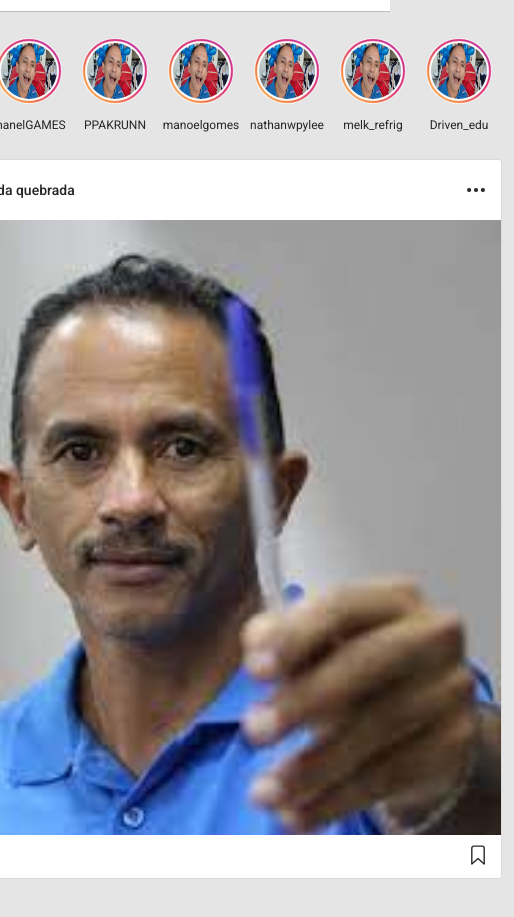
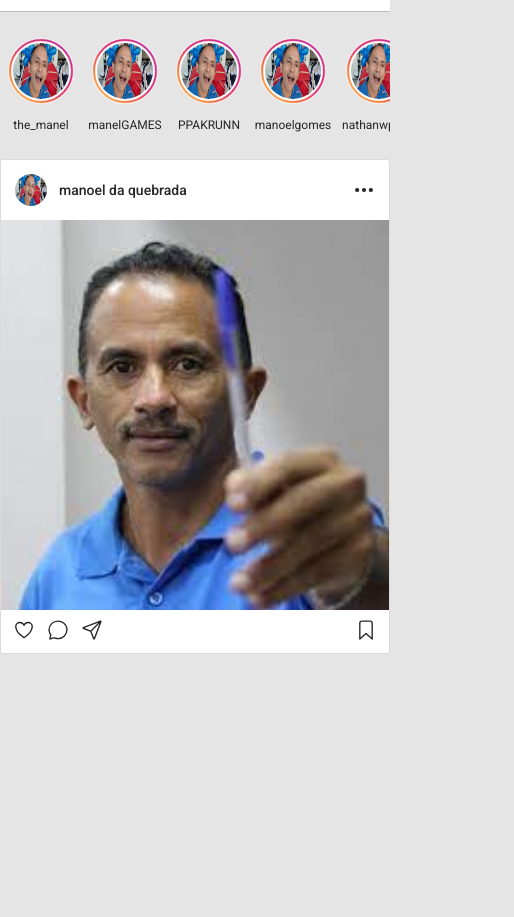
Before and after one commit to PPAKruNN/projeto2-instagram, a plain HTML site: page index.html in a window 390 px wide. Shown: the part 43-960 px from the top of the page, 514 px wide, since content can reach past the window. Drawn offline with nearby package versions, Linux system fonts and the light colour scheme.

Commit message:
mobile layout overflow on x axis fixed, stories right button added.

```diff
--- a/css/main.css
+++ b/css/main.css
@@ -87,6 +87,8 @@ ion-icon {
     box-sizing: border-box;
     overflow: hidden;
 
+    position:relative;
+
     width: 100%;
     height: 118px;
 
@@ -131,6 +133,12 @@ ion-icon {
     line-height: 14px;
 
     text-align: center;
+}
+
+.left-button {
+    position: absolute;
+    right: 5px;
+    top: 45px;
 }
 
 /* SIDEBAR */
@@ -311,13 +319,19 @@ ion-icon {
     }
 }
 
+/* ainda falta terminar esse mobile aqui*/
 @media(max-width: 614px) {
     .content {
+        width: 100%;
         margin: 0px;
     }
 
+    .feed {
+        width: 100%;
+    }
+
     .stories-box {
-        margin: 15px 12px;
+        margin: 15px 0px;
         background-color: transparent;
         border: none;
         width: 100%;
--- a/index.html
+++ b/index.html
@@ -39,6 +39,7 @@
         <div class="content">
             <div class="feed">
                 <div class="stories-box">
+                    <ion-icon name="chevron-forward-circle" class="left-button"></ion-icon>
                     <div class="storie">
                         <div class="profilePicture">
                             <img src="src/manoel.jpg"/>
@@ -80,6 +81,12 @@
                             <img src="src/manoel.jpg"/>
                         </div>
                         <p>Driven_edu</p>
+                    </div>
+                    <div class="storie">
+                        <div class="profilePicture">
+                            <img src="src/manoel.jpg"/>
+                        </div>
+                        <p>To por fora</p>
                     </div>
 
                 </div>
```
